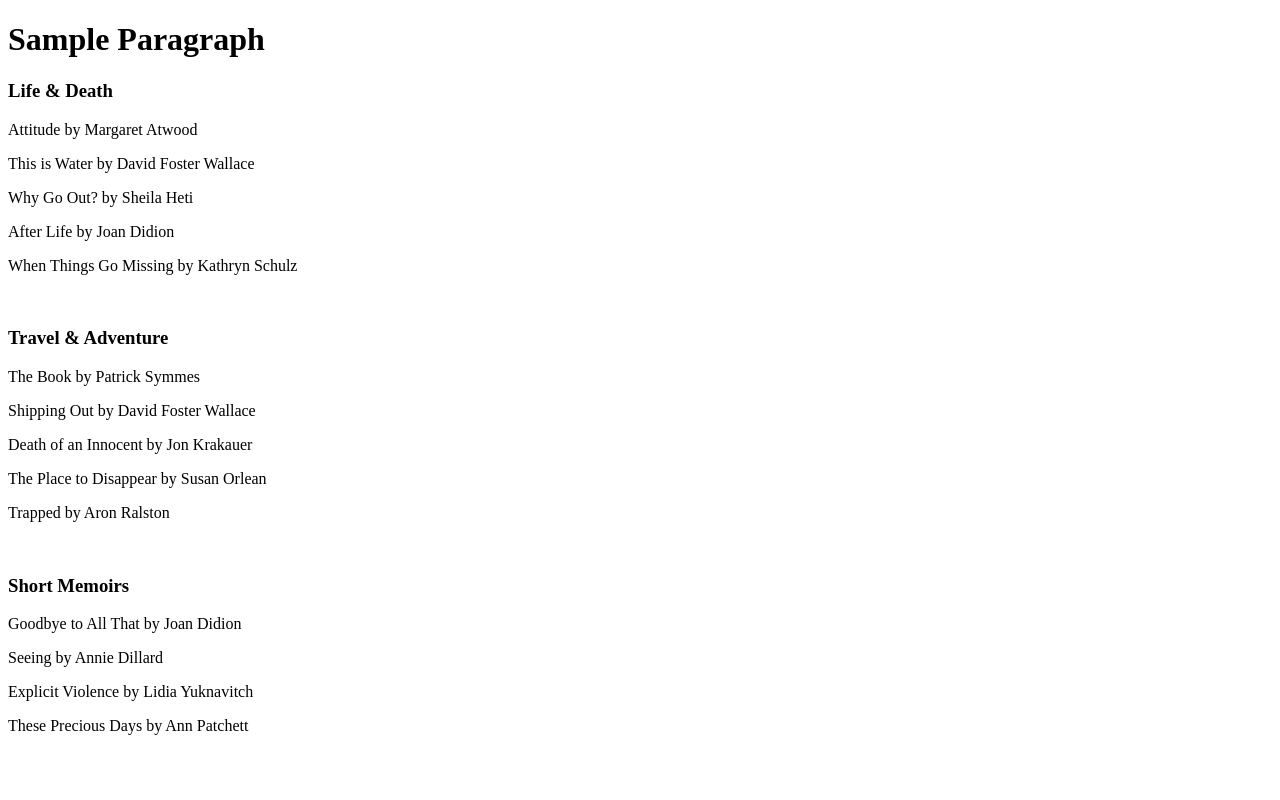
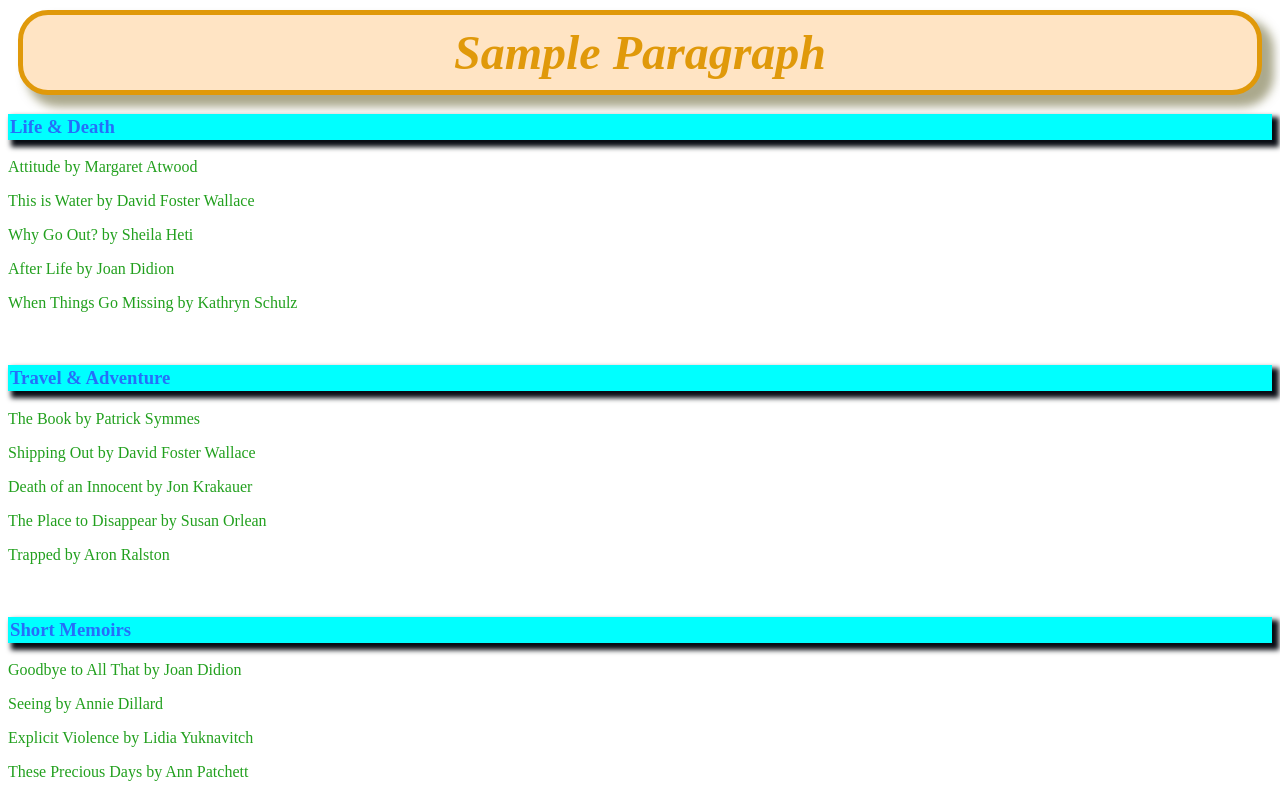
Before and after one commit to sakif46425/Web-Development-, a plain HTML site: page Day-2 (2.07.25)/Task-2.html in a window 1280 px wide. Drawn offline with Linux system fonts and the light colour scheme.

Commit message:
Updated some html and CSS files

```diff
--- a/Day-2 (2.07.25)/Task-2.css
+++ b/Day-2 (2.07.25)/Task-2.css
@@ -0,0 +1,32 @@
+h1{
+    text-align: center;
+    color: #e0990a;
+    font-family: 'Times New Roman', Times, serif;
+    font-size: 3em;
+    font-style: italic;
+    background-color: bisque;
+    border: 5px solid #e0990a;
+    margin: 10px;
+    padding: 10px;
+    border-radius: 30px;
+    box-shadow: 10px 10px 10px 2px rgba(87, 83, 28, 0.5);
+}
+    h3{
+        text-align: justify;
+        color: #256ff9;
+        background-color: aqua;
+        border: 5px;
+        border-color: #090d14;
+        padding: 2px;
+        box-shadow: #090d14 5px 5px 5px 2px;
+    }
+
+    p{
+        text-align: justify;
+        color: #22a01e;
+        text-decoration: wave underline;
+        font-family: 'Times New Roman', Times, serif
+
+
+
+    }
```
Also changed, not shown: Day-2 (2.07.25)/Task-2.html (+0 -7 lines).
